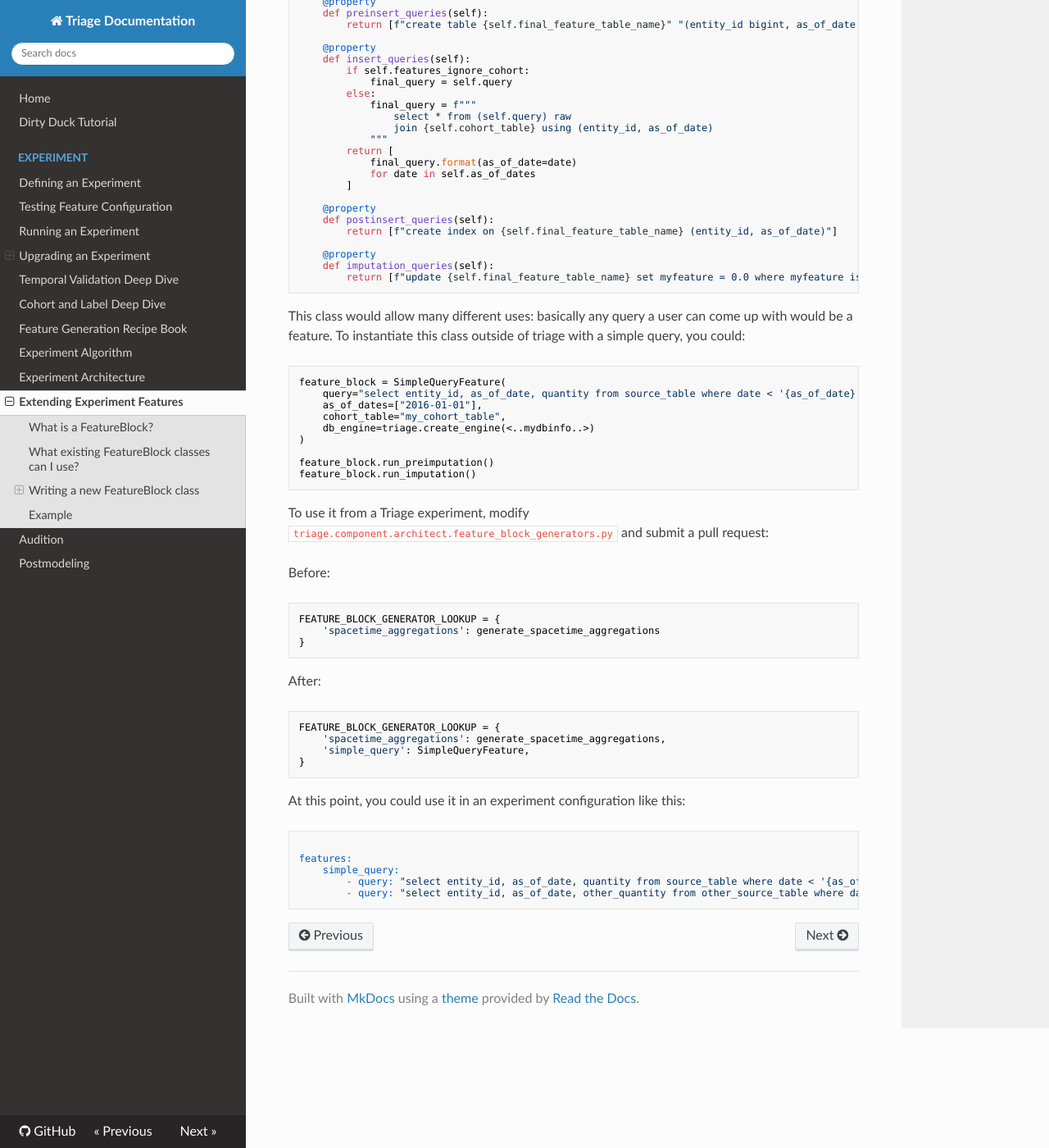
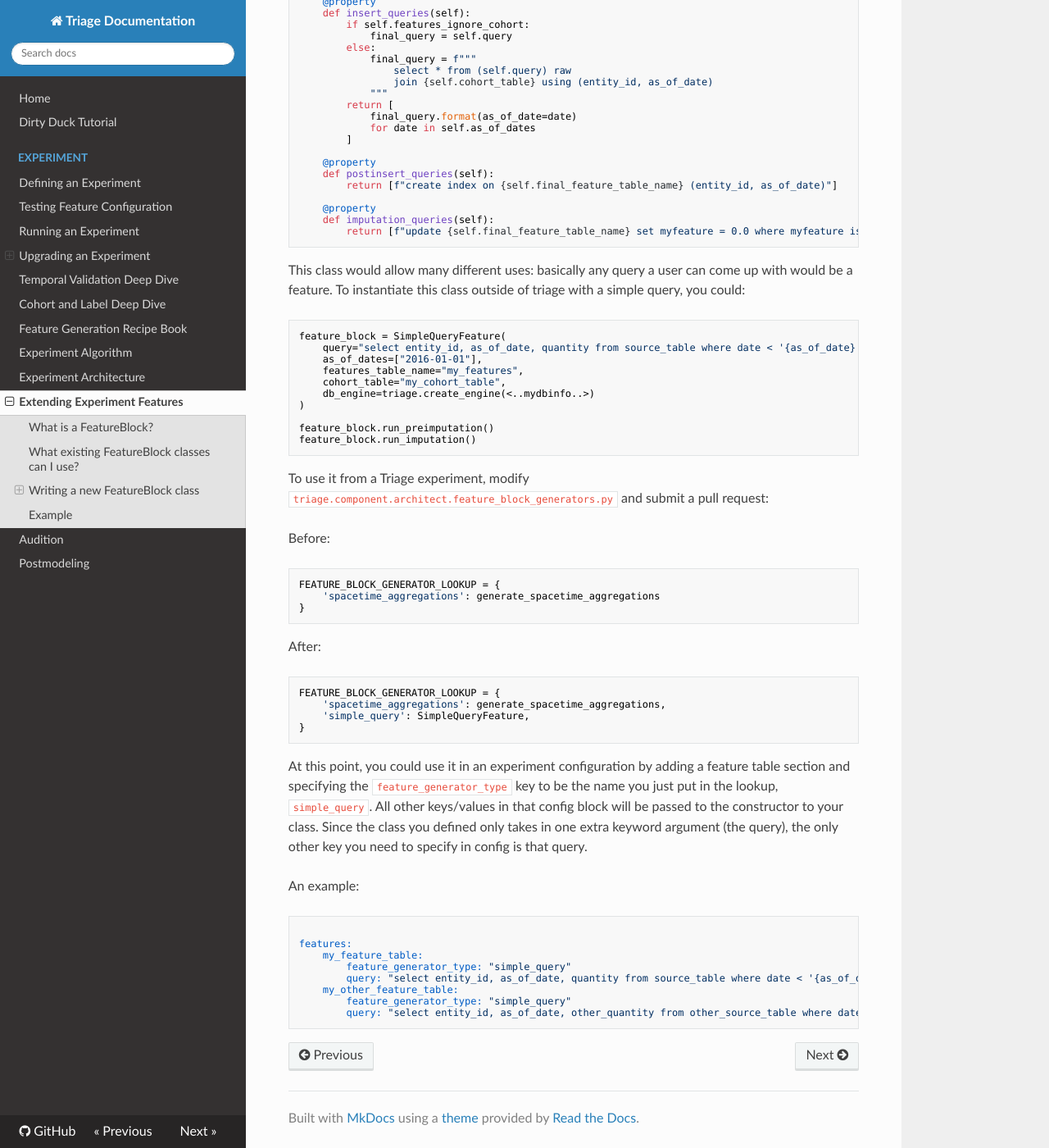
Before and after one commit to dssg/triage, an MkDocs documentation site: the page built from docs/sources/experiments/extending-features.md, in a window 1280 px wide and 1400 px high, scrolled down 2413 px. Shown: the whole window at 82% size. Built offline with MkDocs 1.6.1, drawn with Linux system fonts in a browser that asks for light colours; nearby versions of some CDN libraries; a script that is not in the unit is left out; old or Windows-style settings are respelled for this version of MkDocs; some of the changed text lies outside the part shown.

Commit message:
Update docs some more

````diff
--- a/docs/sources/experiments/extending-features.md
+++ b/docs/sources/experiments/extending-features.md
@@ -38,7 +38,7 @@ Name | Type | Purpose
 ------------ | ------------- | -------------
 as_of_dates | list | Features are created "as of" specific dates, and expects that each of these dates will be populated with a row for each member of the cohort on that date.
 cohort_table | string | The final shape of the feature table should at least include every entity id/date pair in this cohort table.
-final_feature_table_name | string | The name of the final table with all features filled in (no missing values). This is provided by the user in feature config, as the key that corresponds to the configuration block that instantiates.
+final_feature_table_name | string | The name of the final table with all features filled in (no missing values). This is provided by the user in feature config, as the key that corresponds to the configuration section that instantiates the feature block
 db_engine | sqlalchemy.engine | The engine to use to access the database. Although these instances are mostly returning queries, the engine may be useful for implementing imputation.
 features_schema_name | string | The database schema where all feature tables should reside. Defaults to None, which ends up in the public schema.
 feature_start_time | string/datetime | A time before which no data should be considered for features. This is generally only applicable if your FeatureBlock is doing temporal aggregations. Defaults to None, which means no data will be excluded.
@@ -105,6 +101,7 @@ This class would allow many different uses: basically any query a user can come
 feature_block = SimpleQueryFeature(
     query="select entity_id, as_of_date, quantity from source_table where date < '{as_of_date}'",
     as_of_dates=["2016-01-01"],
+    features_table_name="my_features",
     cohort_table="my_cohort_table",
     db_engine=triage.create_engine(<..mydbinfo..>)
 )
@@ -132,12 +129,17 @@ FEATURE_BLOCK_GENERATOR_LOOKUP = {
 }
 ```
 
-At this point, you could use it in an experiment configuration like this:
+At this point, you could use it in an experiment configuration by adding a feature table section and specifying the `feature_generator_type` key to be the name you just put in the lookup, `simple_query`. All other keys/values in that config block will be passed to the constructor to your class. Since the class you defined only takes in one extra keyword argument (the query), the only other key you need to specify in config is that query.
+
+An example:
 
 ```yaml
 
 features:
-    simple_query:
-        - query: "select entity_id, as_of_date, quantity from source_table where date < '{as_of_date}'"
-        - query: "select entity_id, as_of_date, other_quantity from other_source_table where date < '{as_of_date}'"
+    my_feature_table:
+        feature_generator_type: "simple_query"
+        query: "select entity_id, as_of_date, quantity from source_table where date < '{as_of_date}'"
+    my_other_feature_table:
+        feature_generator_type: "simple_query"
+        query: "select entity_id, as_of_date, other_quantity from other_source_table where date < '{as_of_date}'"
 ```
````
Also changed, not shown: other parts of docs/sources/experiments/extending-features.md (+0 -4 lines), docs/sources/experiments/feature-testing.md (+23 -20 lines), docs/sources/experiments/upgrade-to-v7.md (+21 -16 lines), 1 other file.
